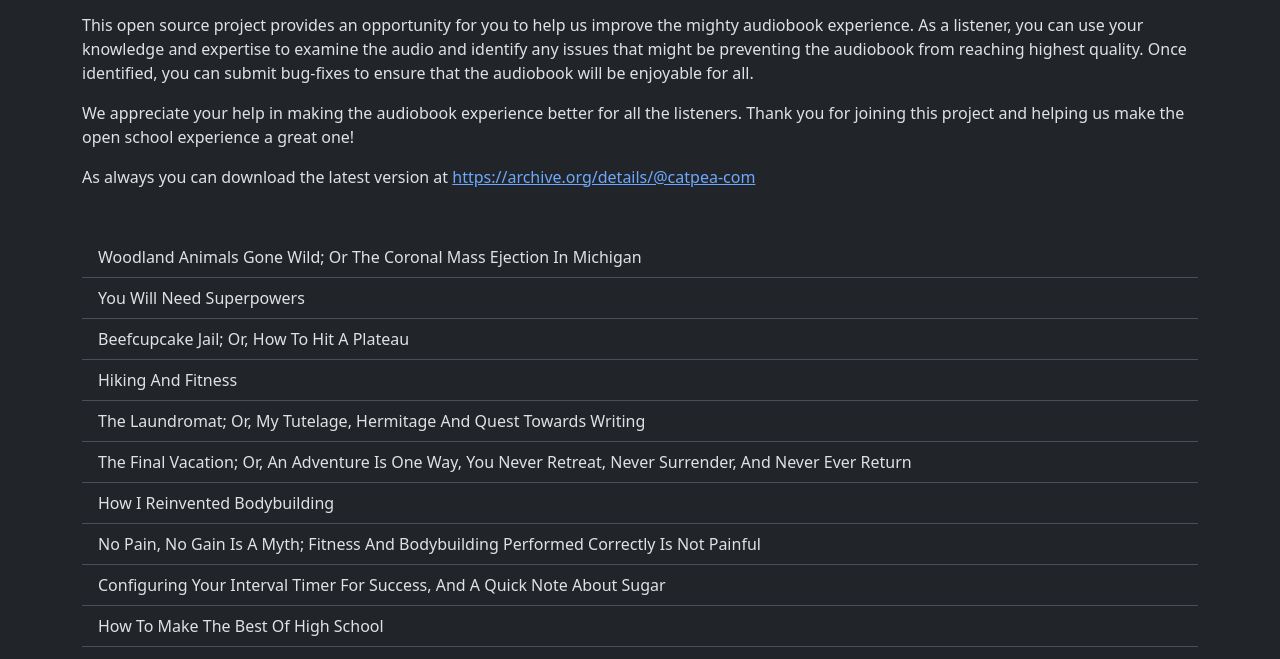
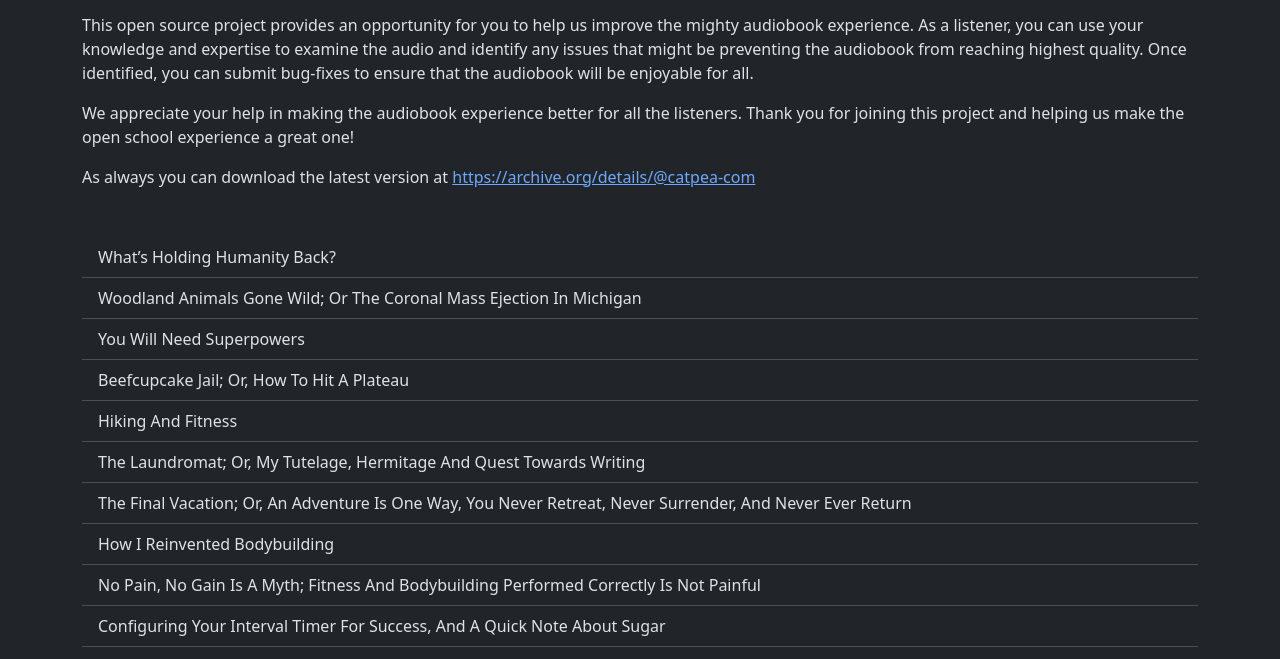
Before and after one commit to catpea/chapter-10, a plain HTML site: page docs/index.html in a window 1280 px wide. Shown: the part 141-800 px from the top of the page. Drawn offline with nearby package versions, Linux system fonts and the light colour scheme.

Commit message:
Chapter Content Update

```diff
--- a/docs/index.html
+++ b/docs/index.html
@@ -21,7 +21,8 @@
 
 
         <ul class="list-group list-group-flush mt-5">
-        <a href="poem-1531.mp3" class="list-group-item list-group-item-action">Woodland Animals Gone Wild; Or The Coronal Mass Ejection In Michigan</a>
+        <a href="poem-1532.mp3" class="list-group-item list-group-item-action">What’s Holding Humanity Back?</a>
+<a href="poem-1531.mp3" class="list-group-item list-group-item-action">Woodland Animals Gone Wild; Or The Coronal Mass Ejection In Michigan</a>
 <a href="poem-1530.mp3" class="list-group-item list-group-item-action">You Will Need Superpowers</a>
 <a href="poem-1529.mp3" class="list-group-item list-group-item-action">Beefcupcake Jail; Or, How To Hit A Plateau</a>
 <a href="poem-1528.mp3" class="list-group-item list-group-item-action">Hiking And Fitness</a>
```
Also changed, not shown: 2 other files.
